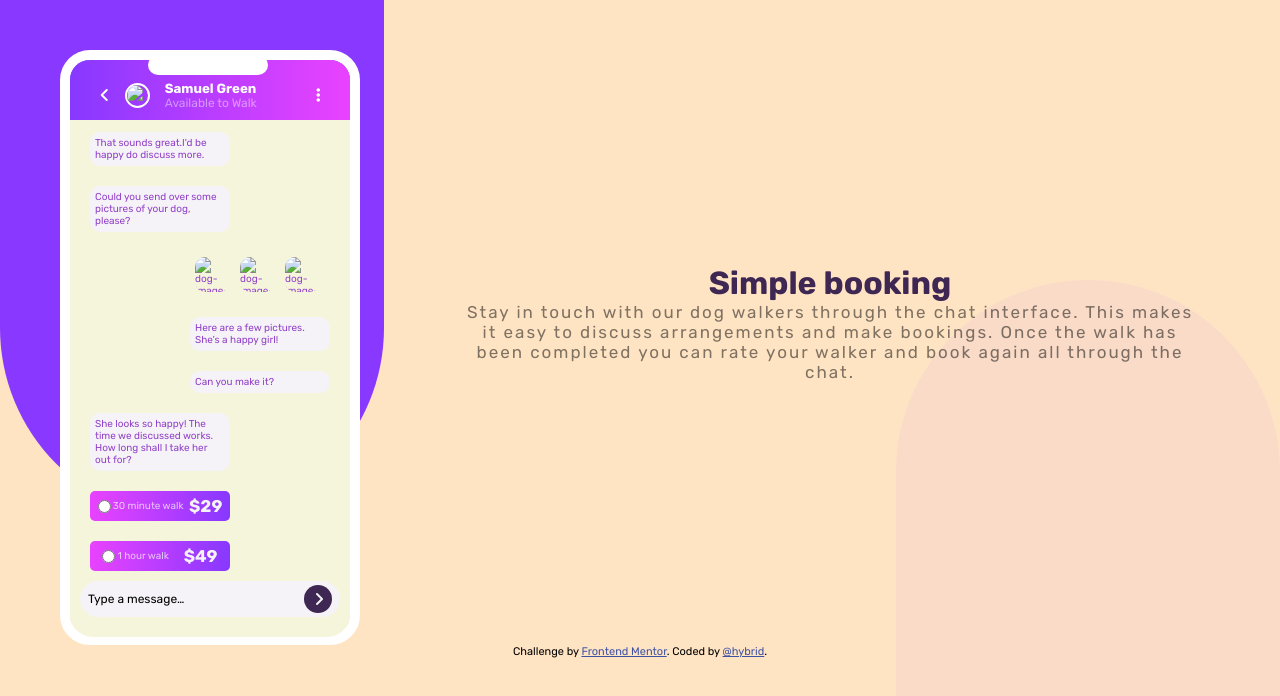
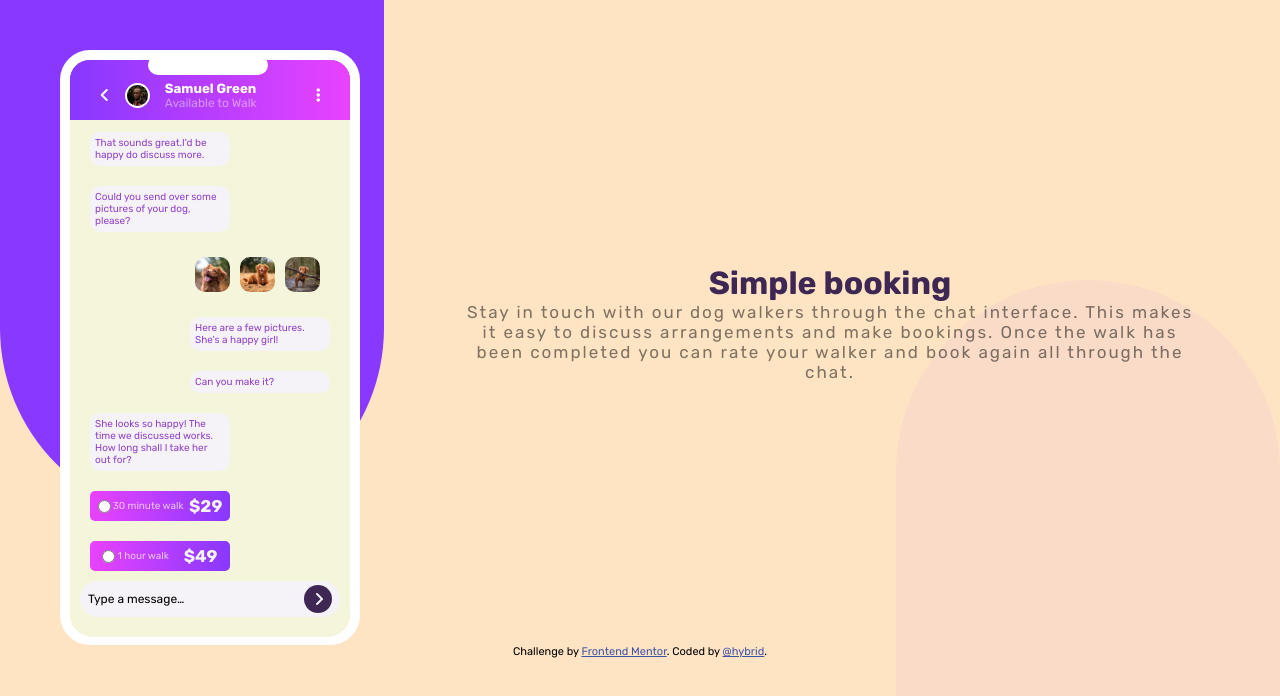
Before and after one commit to EmmanuelOludare/chat-app-css-illustration-master, a plain HTML site: page index.html in a window 1280 px wide. Drawn offline with Linux system fonts and the light colour scheme.

Commit message:
Update index.html

```diff
--- a/index.html
+++ b/index.html
@@ -19,7 +19,7 @@
    <div class="top">
      <div class="right-part">
       <i class="fa-solid fa-angle-left"></i>
-      <img src="images/avatar.jpg" alt="samuel green">
+      <img src="avatar.jpg" alt="samuel green">
       <div class="profile">
         <h5>Samuel Green</h5>
         <p>Available to Walk</p>
@@ -32,9 +32,9 @@
    <div class="texts text2 text-left">Could you send over some pictures of your dog, please?
    </div>
    <div class="dog-images text-right texts">
-    <img src="images/dog-image-1.jpg" alt="dog-image-1">
-    <img src="images/dog-image-2.jpg" alt="dog-image-2">
-    <img src="images/dog-image-3.jpg" alt="dog-image-3">
+    <img src="dog-image-1.jpg" alt="dog-image-1">
+    <img src="dog-image-2.jpg" alt="dog-image-2">
+    <img src="dog-image-3.jpg" alt="dog-image-3">
    </div>
    <div class="texts text3 text-right">Here are a few pictures. She’s a happy girl!</div>
    <div class="texts text4 text-right">Can you make it?</div>
```
